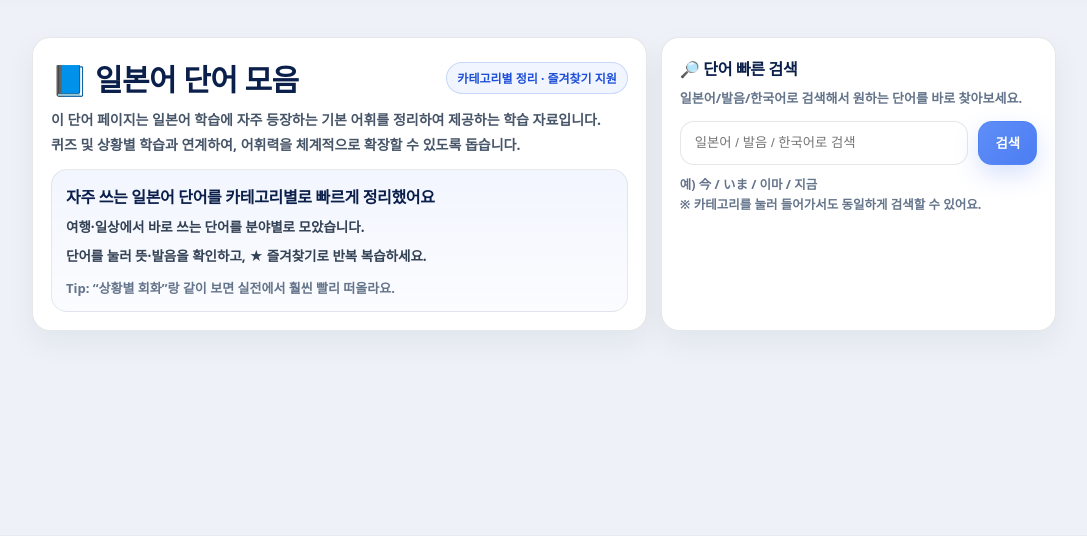
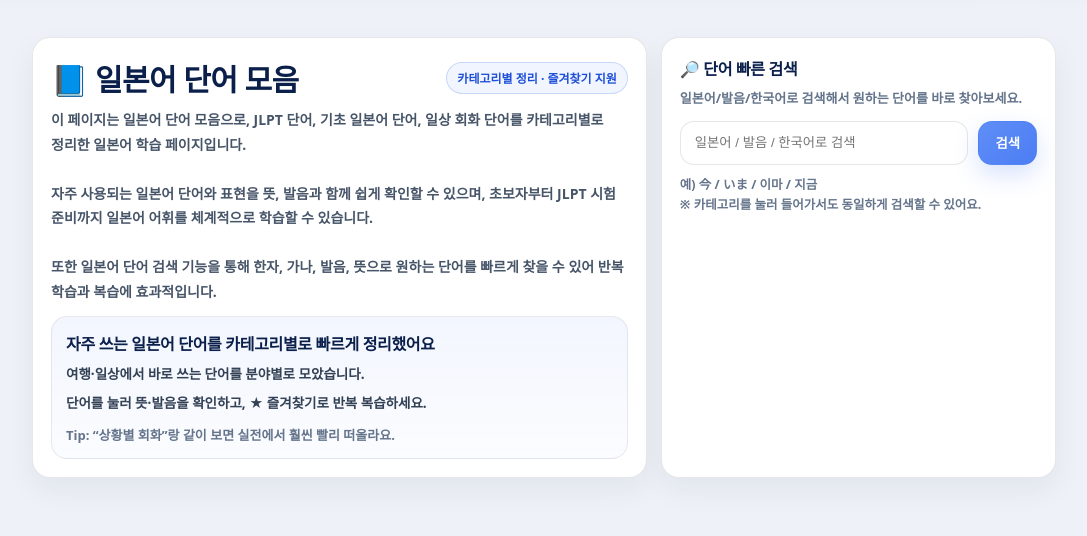
Before and after one commit to GameKingmaker/travel-talk, a Python web app: template templates/words_categories.html in a window 1280 px wide. Shown: the part 94-630 px from the top of the page, without its empty margins (96-1183 px from the left). Run offline with Jinja, Linux system fonts and the light colour scheme; the template is opened without the code that fills it, so the values that code supplies are empty.

Commit message:
Update words_categories.html

```diff
--- a/templates/words_categories.html
+++ b/templates/words_categories.html
@@ -488,9 +488,19 @@
         </div>
 
         <p class="top-sub">
-          이 단어 페이지는 일본어 학습에 자주 등장하는 기본 어휘를 정리하여 제공하는 학습 자료입니다.<br>
-          퀴즈 및 상황별 학습과 연계하여, 어휘력을 체계적으로 확장할 수 있도록 돕습니다.
-        </p>
+이 페이지는 <b>일본어 단어 모음</b>으로,
+<b>JLPT 단어, 기초 일본어 단어, 일상 회화 단어</b>를
+카테고리별로 정리한 일본어 학습 페이지입니다.<br><br>
+
+자주 사용되는 <b>일본어 단어와 표현</b>을
+뜻, 발음과 함께 쉽게 확인할 수 있으며,
+초보자부터 JLPT 시험 준비까지
+<b>일본어 어휘를 체계적으로 학습</b>할 수 있습니다.<br><br>
+
+또한 <b>일본어 단어 검색 기능</b>을 통해
+한자, 가나, 발음, 뜻으로 원하는 단어를 빠르게 찾을 수 있어
+반복 학습과 복습에 효과적입니다.
+</p>
 
         <div class="guide-box">
           <h2 class="guide-title">자주 쓰는 일본어 단어를 카테고리별로 빠르게 정리했어요</h2>
```
